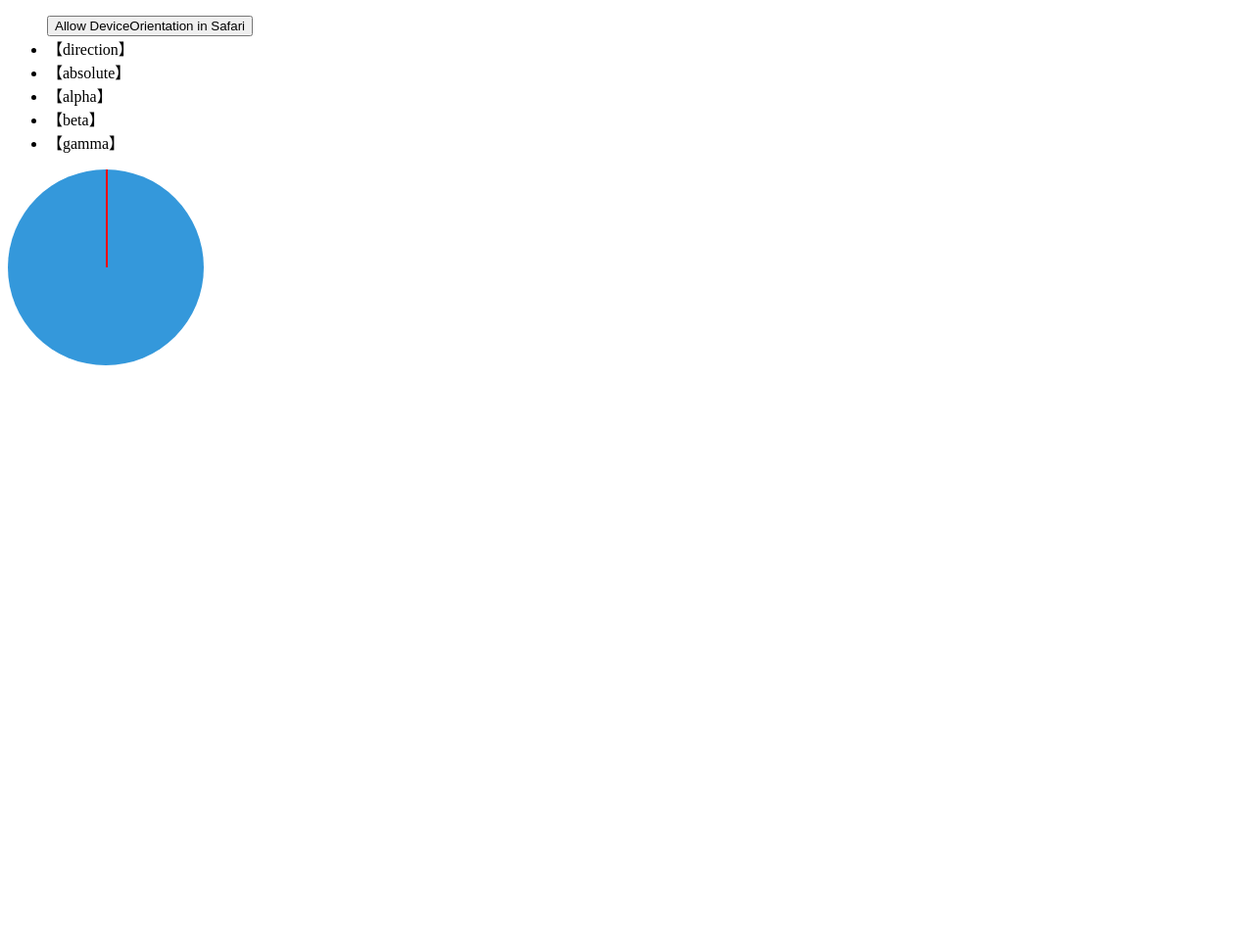
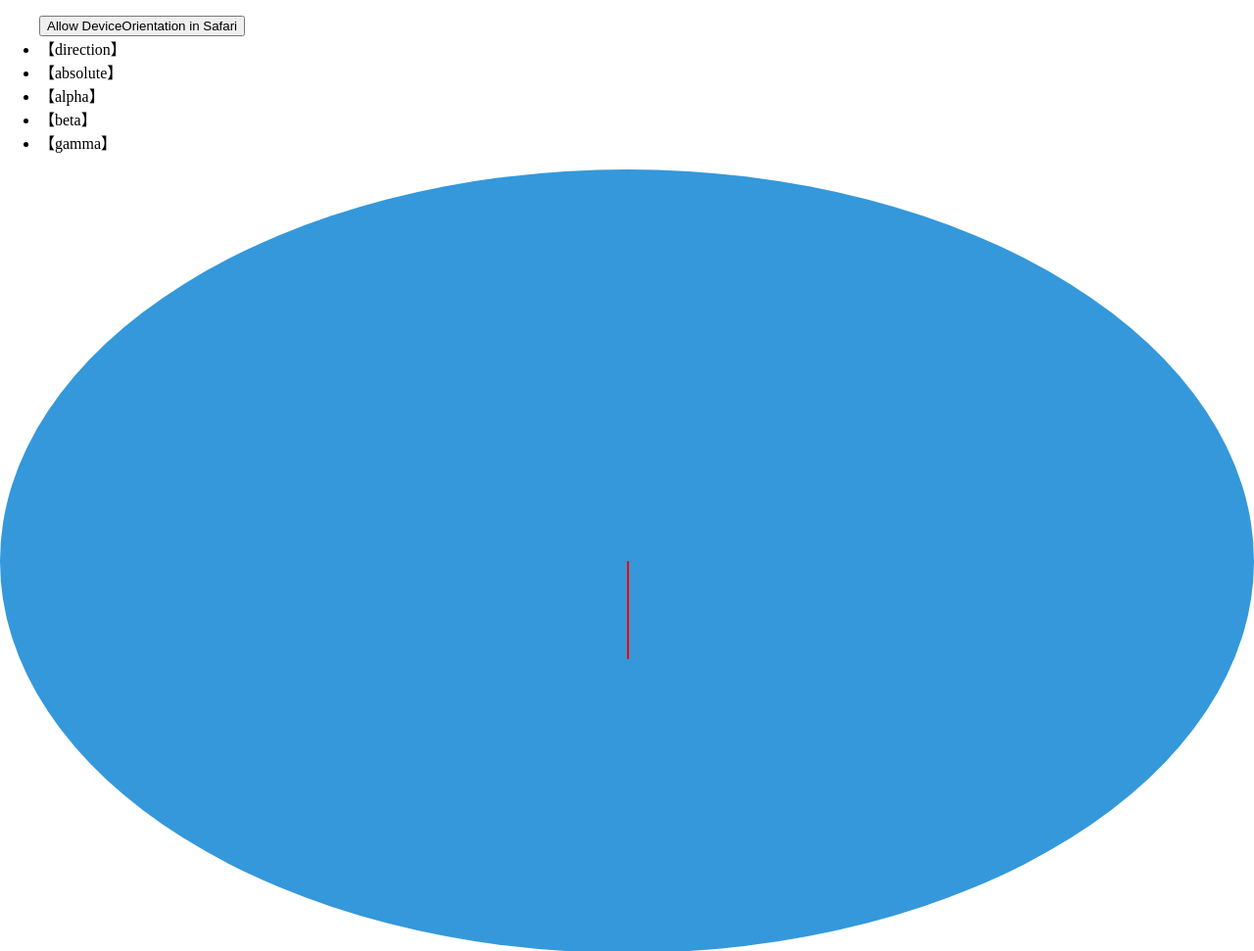
Before and after one commit to turpan9076/orientation-sample, a plain HTML site: page index.html in a window 1280 px wide. Shown: the whole page at 98% size. Before the commit the page ends 800 px from the top, so only its background shows below. Drawn offline with Linux system fonts and the light colour scheme.

Commit message:
first commit

```diff
--- a/style.css
+++ b/style.css
@@ -1,24 +1,30 @@
+body {
+    margin: 0;
+    overflow: hidden;
+}
+
 .compass {
-    width: 200px;
-    height: 200px;
+    width: 100vw;
+    height: 100vh;
     background-color: #3498db;
+    display: flex;
+    justify-content: center;
+    align-items: center;
     border-radius: 50%;
-    position: relative;
 }
 
 .base {
-    position: absolute;
-    top: 50%;
-    left: 50%;
-    transform: translate(-50%, -50%);
+    position: relative;
 }
 
 .needle {
     width: 2px;
     height: 100px;
-    background-color: #F00;
+    background-color: #f00;
     position: absolute;
+    top: 50%;
+    left: 50%;
     transform-origin: 50% 0;
-    transform: rotate(180deg);
+    transform: rotate(0deg);
     transition: transform 0.5s ease;
 }
```
